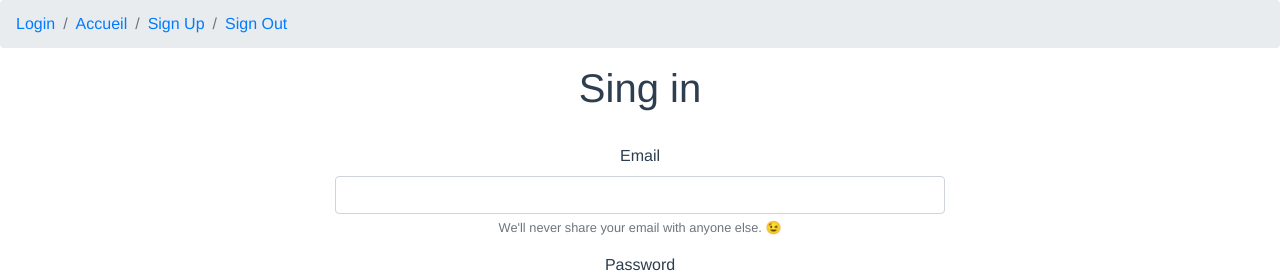
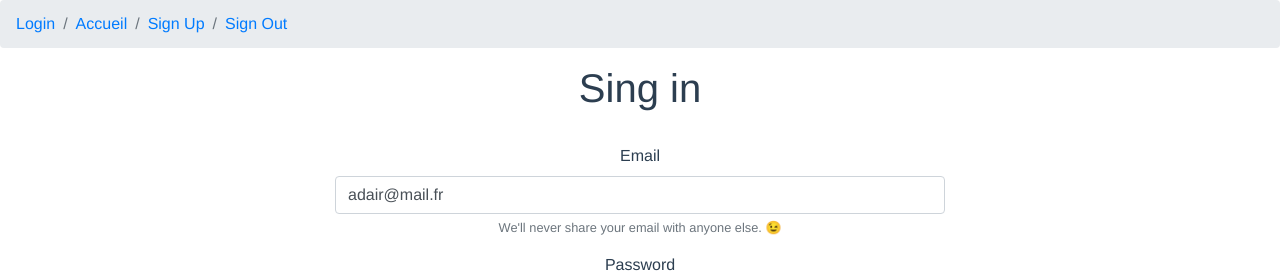
Before and after one commit to adairvega/coop, a Vue app: page /Singup in a window 1280 px wide. Shown: the top 273 px of the page. Built offline with nearby package versions, Linux system fonts and the light colour scheme; no server answers.

Commit message:
Correction of commit into store 'setSession' and add of user/psw temporary (Delete after)

```diff
--- a/src/components/Index.vue
+++ b/src/components/Index.vue
@@ -31,8 +31,10 @@ export default {
   name: 'Index',
   data() {
     return {
-      email : '',
-      password : ''
+      //Delete after
+      email : 'adair@mail.fr',
+      password : '1234',
+      token: ''
     }
   },
   mounted(){
@@ -44,6 +46,7 @@ export default {
         email : this.email,
         password : this.password
       }).then(response => {
+        this.$store.commit('setSession',response.data)
         this.$router.push('/Homepage');
       })
       .catch(error => console.log(error))
```
